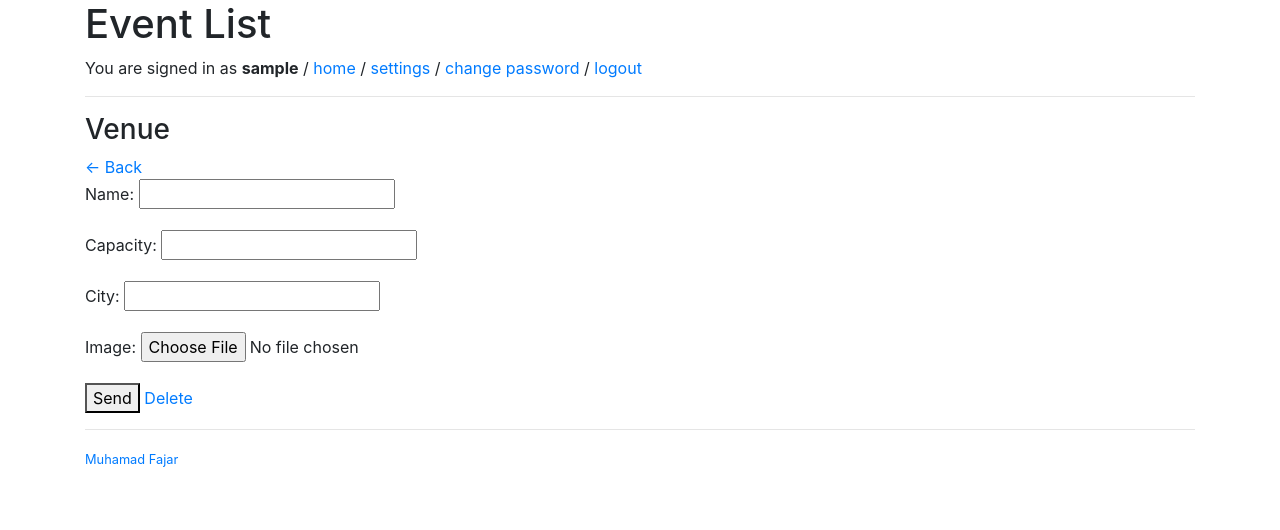
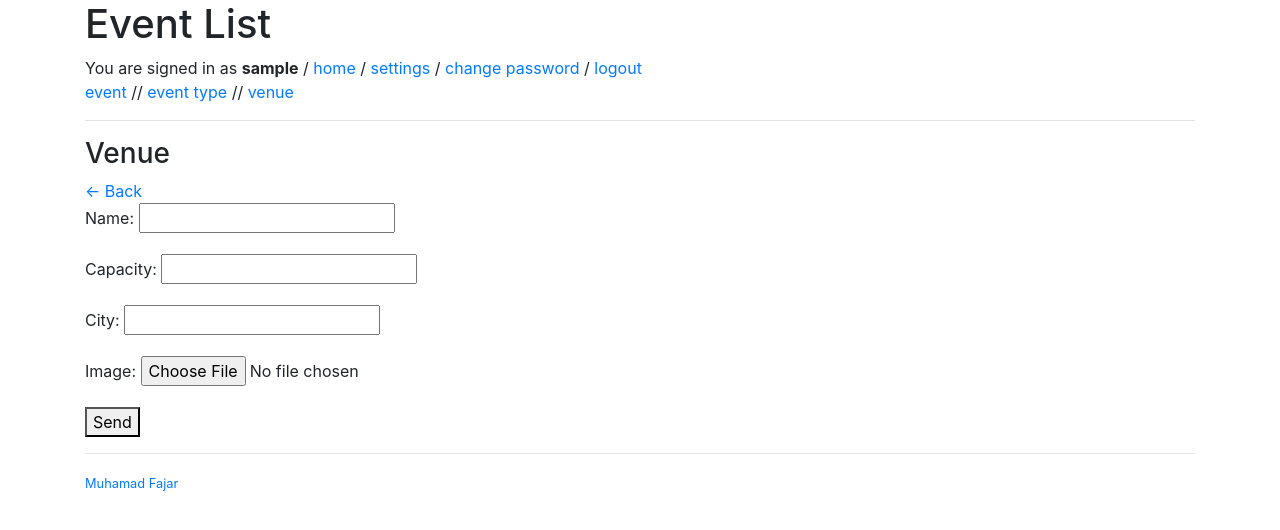
Before and after one commit to muhfajar/social-api, a Django app: page /venue/ in a window 1280 px wide. Shown: the top 530 px of the page. Run offline with Django 3.2, Linux system fonts and the light colour scheme; the visitor is signed in with stand-in values (Sample User, id 1); some libraries are stand-ins or nearby versions.

Commit message:
Update after add Event and EventType

```diff
--- a/modules/event/forms.py
+++ b/modules/event/forms.py
@@ -2,7 +2,9 @@ from django.forms import ModelForm, HiddenInput
 
 from modules.event.models import (
     Venue,
-    EventType)
+    EventType,
+    Event
+)
 
 
 class VenueForm(ModelForm):
@@ -17,3 +19,10 @@ class EventTypeForm(ModelForm):
         model = EventType
         fields = '__all__'
         exclude = ['owner']
+
+
+class EventForm(ModelForm):
+    class Meta:
+        model = Event
+        fields = '__all__'
+        exclude = ['owner']
--- a/social_api/urls.py
+++ b/social_api/urls.py
@@ -18,7 +18,9 @@ from django.contrib import admin
 from django.utils.translation import ugettext_lazy as _
 from django.contrib.auth import views as auth_views
 
-from modules.event.views import core, venue
+from modules.event.views import (
+    core, venue, event,
+    event_type)
 
 urlpatterns = [
     url(r'^$', core.home, name='home'),
@@ -27,6 +29,16 @@ urlpatterns = [
     url(r'^venue/(?P<venue_id>[0-9]+)/$', venue.venue_update, name='venue-update'),
     url(r'^venue/(?P<venue_id>[0-9]+)/delete/$', venue.venue_delete, name='venue-delete'),
     url(r'^venue/list/$', venue.venue_list, name='venue-list'),
+
+    url(r'^event-type/$', event_type.event_type, name='event-type'),
+    url(r'^event-type/(?P<event_type_id>[0-9]+)/$', event_type.event_type_update, name='event-type-update'),
+    url(r'^event-type/(?P<event_type_id>[0-9]+)/delete/$', event_type.event_type_delete, name='event-type-delete'),
+    url(r'^event-type/list/$', event_type.event_type_list, name='event-type-list'),
+
+    url(r'^event/$', event.event, name='event'),
+    url(r'^event/(?P<event_id>[0-9]+)/$', event.event_update, name='event-update'),
+    url(r'^event/(?P<event_id>[0-9]+)/delete/$', event.event_delete, name='event-delete'),
+    url(r'^event/list/$', event.event_list, name='event-list'),
 
     url(r'^category/(?P<event_type>\w+)/$', core.category, name='type'),
 
--- a/templates/base.html
+++ b/templates/base.html
@@ -21,6 +21,10 @@
             <a href="{% url 'settings' %}">settings</a> /
             <a href="{% url 'password' %}">change password</a> /
             <a href="{% url 'logout' %}">logout</a>
+            <br>
+            <a href="{% url 'event' %}">event</a> //
+            <a href="{% url 'event-type' %}">event type</a> //
+            <a href="{% url 'venue' %}">venue</a>
         {% else %}
             <a href="{% url 'login' %}">login</a> /
             <a href="{% url 'signup' %}">signup</a>
--- a/templates/event/home.html
+++ b/templates/event/home.html
@@ -4,7 +4,7 @@
     {% if events %}
         <ul>
             {% for event in events %}
-                <li>{{ event.name }}<br>{{ event.date }} | {{ event.venue }} | Open gate: {{ event.open_gate }}<br>Category: <a href="{% url 'type' event_type=event.type|lower %}">{{ event.type }}</a></li>
+                <li>{{ event.name }}<br>{{ event.date }} | {{ event.venue }} | Open gate: {{ event.open_gate }}<br>Category: <a href="{% url 'type' event_type=event.type|lower %}">{{ event.type }}</a> // <a href="https://twitter.com/intent/tweet?text={{ event.name|urlencode }}">Tweet this</a></li>
             {% endfor %}
         </ul>
     {% else %}
--- a/templates/event/venue/create.html
+++ b/templates/event/venue/create.html
@@ -6,6 +6,6 @@
     <form method="post">
         {% csrf_token %}
         {{ form.as_p }}
-        <button type="submit">Send</button> <a href="{% url 'venue-delete' venue_id=id %}">Delete</a>
+        <button type="submit">Send</button> {% if not create %}<a href="{% url 'venue-delete' venue_id=id %}">Delete</a>{% endif %}
     </form>
 {% endblock %}
```
Also changed, not shown: templates/event/detail.html (added, +9 -0 lines).
